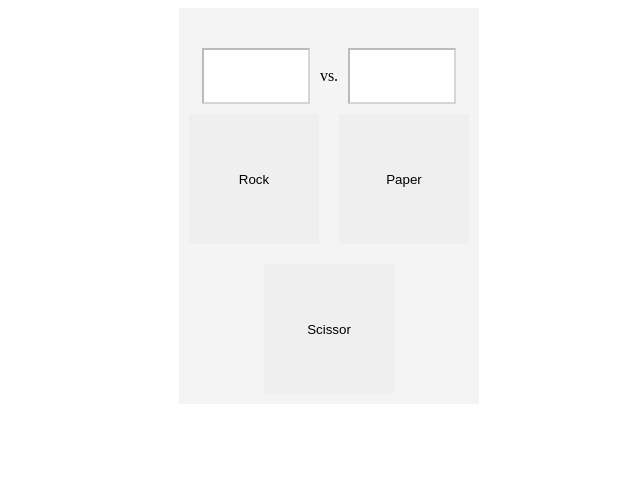
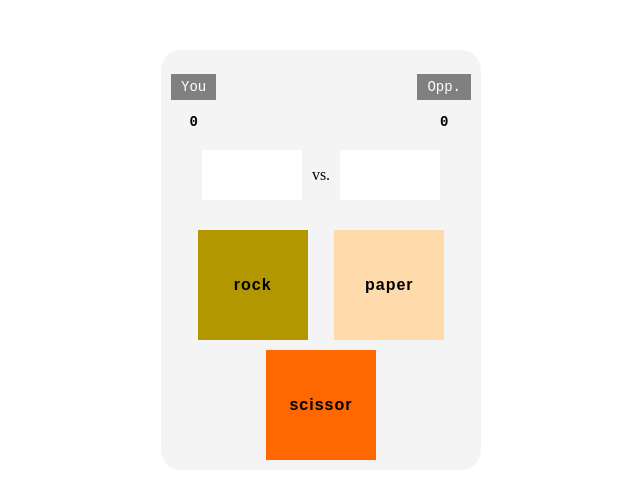
Before and after one commit to gemae/SimpleGame, a plain HTML site: page index.html in a window 1280 px wide. Shown: the whole page, without its empty margins (319-959 px from the left). Drawn offline with nearby package versions, Linux system fonts and the light colour scheme.

Commit message:
with score

```diff
--- a/index.html
+++ b/index.html
@@ -5,27 +5,40 @@
         <link type="text/css" rel="stylesheet" href="style.css">
         <script src="https://ajax.googleapis.com/ajax/libs/jquery/3.5.1/jquery.min.js"></script>
         <meta name="viewport" content="width=device-width, initial-scale=1.0">
+        <link rel="stylesheet" href="https://cdnjs.cloudflare.com/ajax/libs/font-awesome/5.15.2/css/all.min.css" integrity="sha512-HK5fgLBL+xu6dm/Ii3z4xhlSUyZgTT9tuc/hSrtw6uzJOvgRr2a9jyxxT1ely+B+xFAmJKVSTbpM/CuL7qxO8w==" crossorigin="anonymous" />
     </head>
 
 <body>
+
     <div class="container">
+        <div class="score-wrapper">
+            <div class="y">
+                <h3>You</h3>
+                <span class="score-you"></span>
+            </div>
+            <div class="e">
+                <h3>Opp.</h3>
+                <span class="score-enemy"></span>
+            </div>
+        </div>
         <div class="wrapper" id="wrap">
-            <label class="output">
+            <span class="output">
 
-            </label>
+            </span>
             <div class="game-pad">
-                <input type="text" class="you pad"></input>
+                <div type="text" class="you pad"><i class=""></i></div>
                 <label style="padding: 0 10px;">vs.</label>
-                <input type="text" class="enemy pad"></input>
+                <div type="text" class="enemy pad"><i class=""></i></div>
             </div>
             <div class="btn-wrap">
-            <button class="btn" onclick="practice(0);">Rock</button>
-            <button class="btn" onclick="practice(1);">Paper</button>
-            <button class="btn" onclick="practice(2);">Scissor</button>
+            <button class="btn rock" onclick="practice(0);">Rock</button>
+            <button class="btn paper" onclick="practice(1);">Paper</button>
+            <button class="btn scissors" onclick="practice(2);">Scissor</button>
             <!--<button class="btn" onclick="practice(3);">Stone</button>-->
             </div>
         </div>
     </div>
+
 <script>
 
 /*$(function(){
@@ -45,15 +58,25 @@
 const you = document.querySelector('.you');
 const enemy = document.querySelector('.enemy');
 const output = document.querySelector('.output');
-var rps = ['rock','paper','scissor'];
+const scoreyou = document.querySelector('.score-you');
+const scoreenemy = document.querySelector('.score-enemy');
+var rps = ['fa-hand-rock','fa-hand-paper','fa-hand-scissors'];
+var win = 0;
+var lose = 0;
+scoreyou.innerHTML = win;
+scoreenemy.innerHTML = lose;
 you.disabled = true;
 enemy.disabled = true;
 function practice(num){
 
     var rand =  Math.floor(Math.random() * 2) + 0;
     var text = document.getElementById('text');
-    you.value = rps[num];
-    enemy.value = rps[rand];
+    you.firstElementChild.className = "";
+    enemy.firstElementChild.className = "";
+    you.value = you.firstElementChild.classList.add('fas');
+    you.value = you.firstElementChild.classList.add(rps[num]);
+    enemy.value = enemy.firstElementChild.classList.add('fas');
+    enemy.value = enemy.firstElementChild.classList.add(rps[rand]);
     output.style.color = '#000';
 
     if(num == 0){
@@ -63,14 +86,19 @@ function practice(num){
         else if(rand == 1){
             output.innerHTML = "LOSE";
             output.style.color = 'red';
+            loseFunc();
         }
         else {
-            output.innerHTML = "WIN";
+            output.innerHTML = "WIN!";
+            output.style.color = '#45b6fe';
+            winFunc();
         }
     }
     else if(num == 1){
         if(rand == 0 ){
-            output.innerHTML = "WIN";
+            output.innerHTML = "WIN!";
+            output.style.color = '#45b6fe';
+            winFunc();
         }
         else if(rand == 1){
             output.innerHTML = "DRAW";
@@ -78,24 +106,33 @@ function practice(num){
         else {
             output.innerHTML = "LOSE";
             output.style.color = 'red';
+            loseFunc();
         }
     }
     else if(num == 2){
         if(rand == 0 ){
             output.innerHTML = "LOSE";
             output.style.color = 'red';
+            loseFunc();
         }
         else if(rand == 1){
-            output.innerHTML = "WIN";
+            output.innerHTML = "WIN!";
+            output.style.color = '#45b6fe';
+            winFunc();
         }
         else {
             output.innerHTML = "DRAW";
         }
     }
-
+ function winFunc(){
+    win++;
+    scoreyou.innerHTML = win;
+ }
+ function loseFunc(){
+    lose++;
+    scoreenemy.innerHTML = lose;
 }
-
-
+}
 
 </script>
 </body>
--- a/style.css
+++ b/style.css
@@ -1,21 +1,23 @@
 body{
-    position: relative;
-    width: 100%;
-    height: 100%;
+    width: 100vw;
+    height: 100vh;
+    margin: 50px 0;
 }
 .container{
     width: 300px;
     background-color: #f4f4f4;
-margin: 0 auto;
+    padding: 10px;
+    margin: 0 auto;
+    max-width: 90%;
+    border-radius: 20px;
 }
 
 .wrapper{
     text-align: center;
-    padding-top: 20px;
 }
 
 .output{
-    font-size: 21px;
+    font-size: 35px;
     font-weight: 900;
     font-family: monospace;
 }
@@ -25,34 +27,83 @@ margin: 0 auto;
     display: flex;
     justify-content: center;
     align-items: center;
+    margin-bottom: 20px;
 }
 .game-pad .pad{
     width: 100px;
     height: 50px;
     background-color: #fff;
     text-align: center;
-    font-size: 16px;
+    display: flex;
+    justify-content: center;
+    align-items: center;
 
 }
+
+.pad i{
+    font-size: 32px;
+}
+.fa-hand-rock{
+    color:#b29700;
+}
+.rock{
+    background-color:#b29700;
+}
+.fa-hand-paper{
+    color:#ffdbac;
+}
+.paper{
+    background-color: #ffdbac;
+}
+.fa-hand-scissors{
+    color:#ff6700;
+}
+.scissors{
+    background-color: #ff6700;
+}
+.score-wrapper{
+    display: flex;
+    justify-content: space-between;
+    align-items: center;
+    font-family: monospace;
+}
+.score-wrapper h3{
+    font-size: 14px;
+    font-weight: 300;
+    padding: 5px 10px;
+    background-color: gray;
+    color: #fff;
+}
+.score-wrapper div{
+    text-align: center;
+}
+.score-wrapper span{
+    font-size: 14px;
+    font-weight: bold;
+}
 .btn{
-    width: 130px;
-    height: 130px;
-    margin: 10px;
+    width: 110px;
+    height: 110px;
+    margin-top: 10px;
     cursor: pointer;
     transition: 300ms;
     outline: none;
     border: none;
+    font-size: 16px;
+    font-weight: bold;
+    text-transform: lowercase;
+    letter-spacing: 1px;
 }
 
 .btn-wrap{
     display: flex;
     flex-wrap: wrap;
-    justify-content: center;
+    justify-content: space-evenly;
     align-items: center;
 }
 
 button:hover{
-    background-color: #e4e4e4;
+    opacity: .8;
 
 }
 
```
